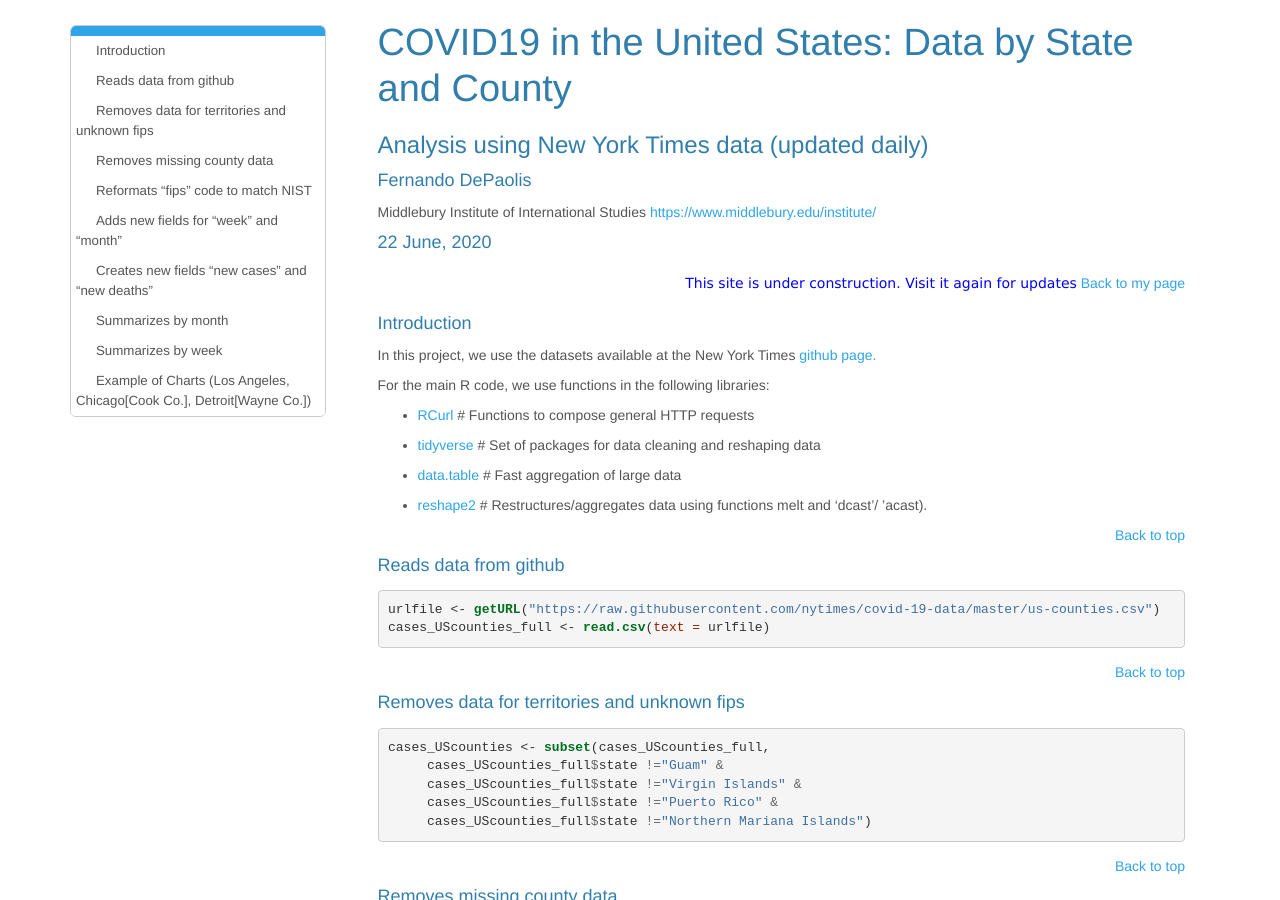
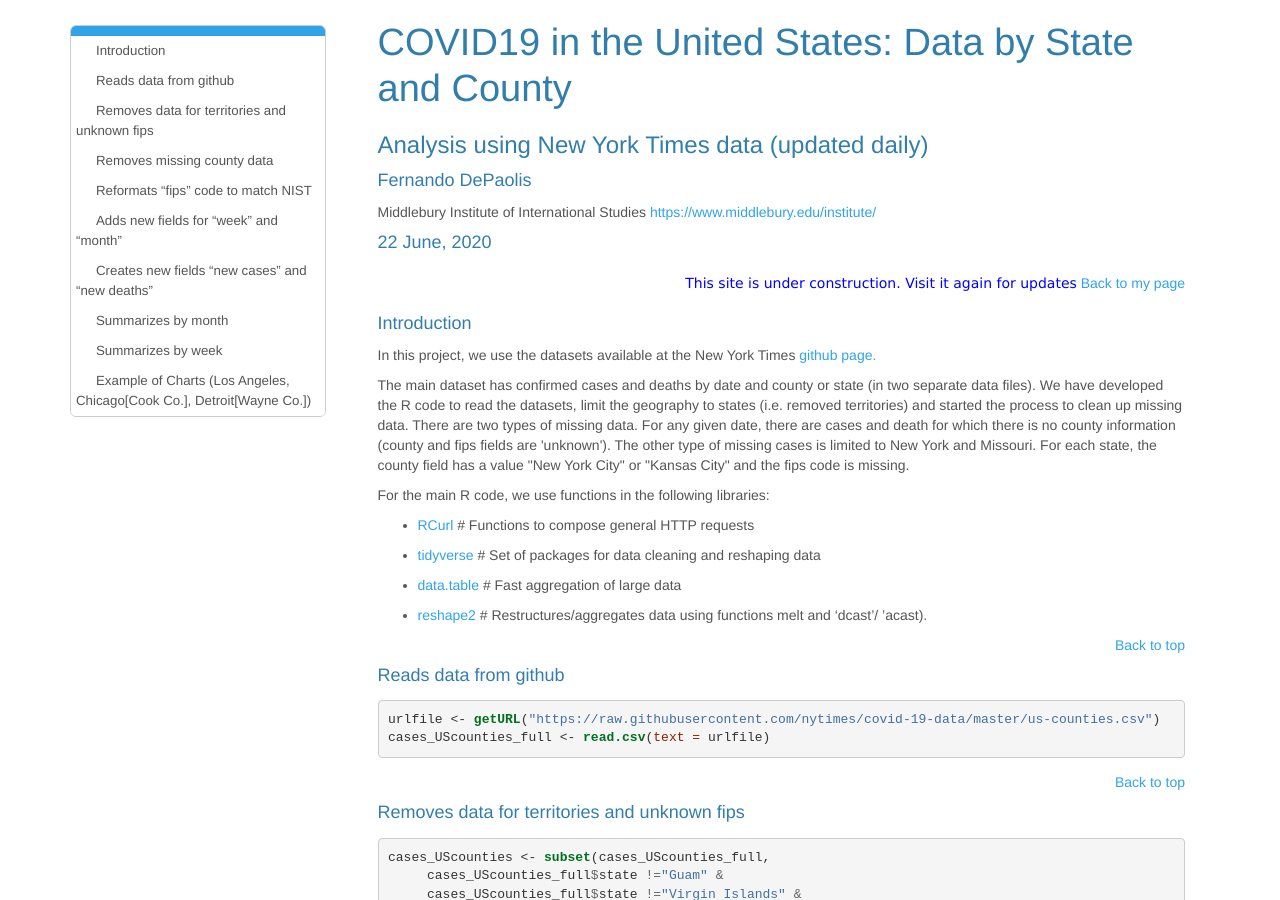
Before and after one commit to fdepaolis/github-site, a Jekyll site: the page COVID19.html, which Jekyll copies as it is, in a window 1280 px wide and 900 px high. Built offline with Jekyll 4.4.1, drawn with Linux system fonts in a browser that asks for light colours.

Commit message:
Update COVID19.html

```diff
--- a/COVID19.html
+++ b/COVID19.html
@@ -1603,7 +1603,7 @@ Middlebury Institute of International Studies <a href="https://www.middlebury.ed
 <div id="introduction" class="section level4">
 <h4>Introduction</h4>
 <p> In this project, we use the datasets available at the New York Times <a href="https://github.com/nytimes/covid-19-data"target="_blank">github page.</a></p>
-<p The main dataset has confirmed cases and deaths by date and county or state (in two separate data files).
+<p> The main dataset has confirmed cases and deaths by date and county or state (in two separate data files).
 We have developed the R code to read the datasets, limit the geography to states (i.e. removed territories) and started the process to clean up missing data.
 There are two types of missing data. For any given date, there are cases and death for which there is no county information (county and fips fields are 'unknown').
 The other type of missing cases is limited to New York and Missouri. For each state,
```
